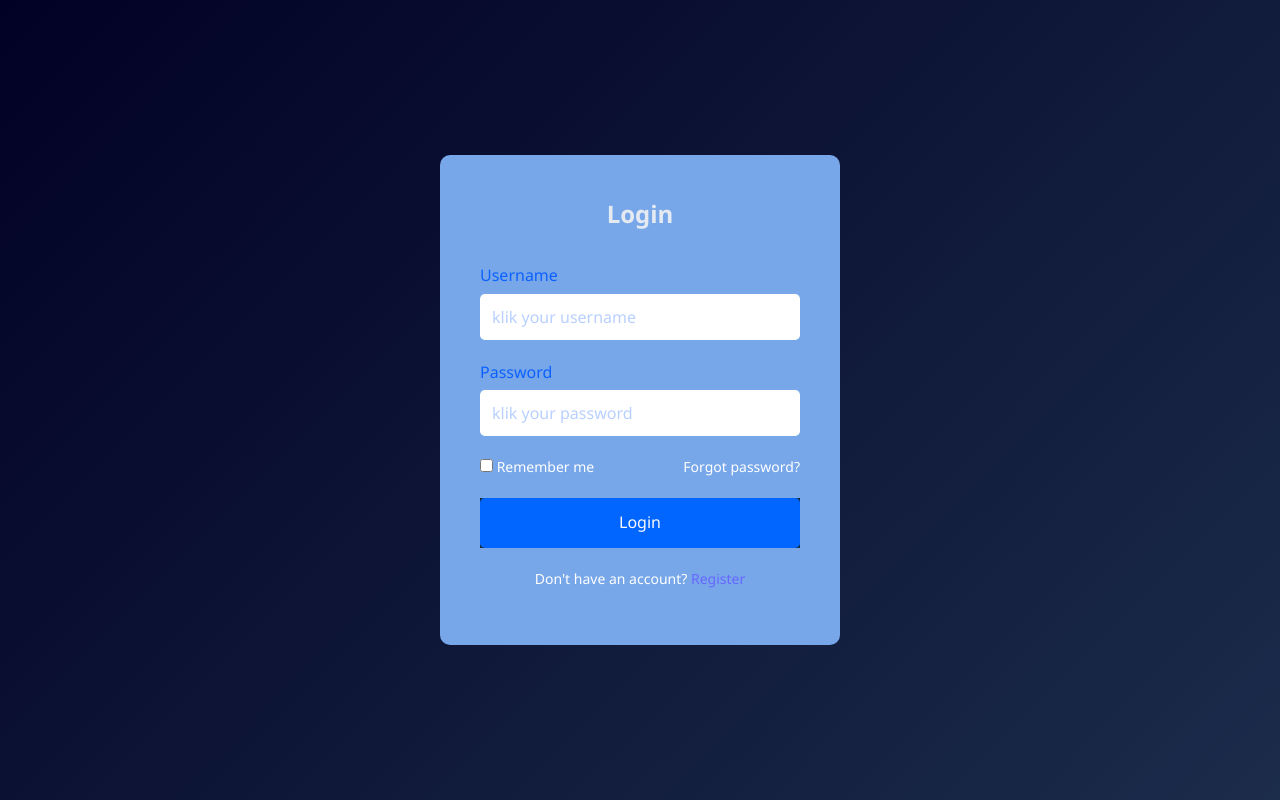
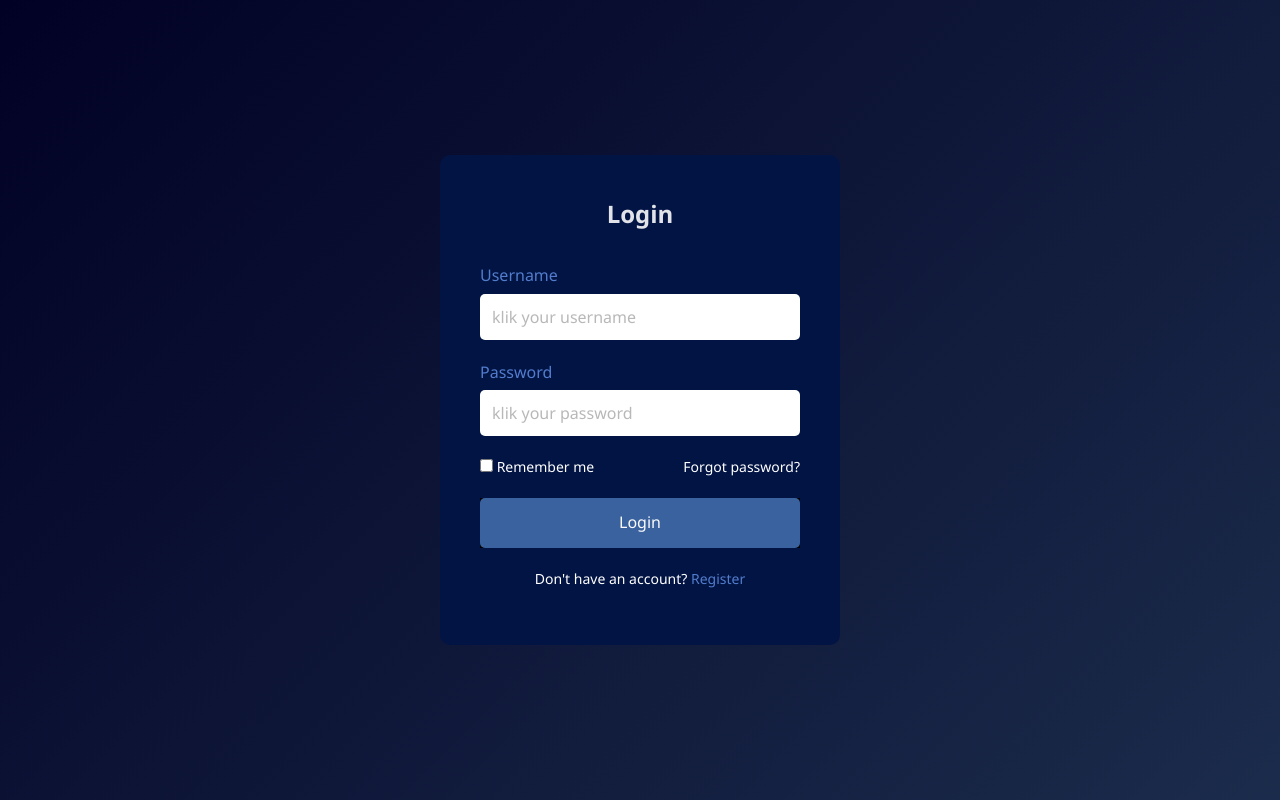
Before and after one commit to yoursky12/pelajar-git, a plain HTML site: page index.html in a window 1280 px wide. Drawn offline with Linux system fonts and the light colour scheme.

Commit message:
belajar git lagi

```diff
--- a/style.css
+++ b/style.css
@@ -190,7 +190,7 @@ header {
 .data-item strong {
     display: inline-block;
     width: 120px;
-    color: #142d3a;
+    color: #4a6fa5;
 }
 
 /* Experience Section */
@@ -388,7 +388,7 @@ header {
 }
 
 .login-box {
-    background-color: rgb(119, 167, 233);
+    background-color: rgb(2, 20, 68);
     padding: 40px;
     border-radius: 10px;
     width: 100%;
@@ -399,7 +399,7 @@ header {
 .login-box h2 {
     text-align: center;
     margin-bottom: 30px;
-    color:  rgba(240, 241, 243, 0.9);
+    color:  rgba(249, 250, 252, 0.9);
 }
 
 .login-form {
@@ -413,7 +413,7 @@ header {
 .login-form .form-group label {
     display: block;
     margin-bottom: 5px;
-    color:  rgba(0, 89, 255, 0.9);
+    color:  rgba(91, 136, 219, 0.9);
 }
 .login-form .form-group input {
     width: 100%;
@@ -423,7 +423,7 @@ header {
     font-size: 16px;
 }
 .login-form .form-group input::placeholder {
-    color:  rgba(0, 89, 255, 0.284);
+    color:  rgba(0, 3, 7, 0.284);
 }
 .remember-forgot {
     display: flex;
@@ -440,7 +440,7 @@ form a {
 
 .loginBtn {
     width: 100%;
-    background-color: #142d3a;
+    background-color: black;
     display: flex;
 }
 
@@ -450,7 +450,7 @@ form a {
     position: relative;
     width: 100vh;
     padding: 12px;
-    background-color: #0066ff;
+    background-color: #3a629e;
     color: rgb(250, 250, 252);
     border: none;
     border-radius: 5px;
@@ -471,7 +471,7 @@ form a {
 }
 
 .register-link a {
-    color: rgb(103, 103, 255);
+    color: rgba(91, 136, 219, 0.9);
 }
 
 /* Footer */
```
Also changed, not shown: dashboard.html (+3 -3 lines).
